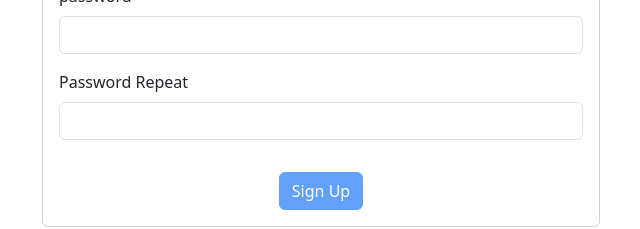
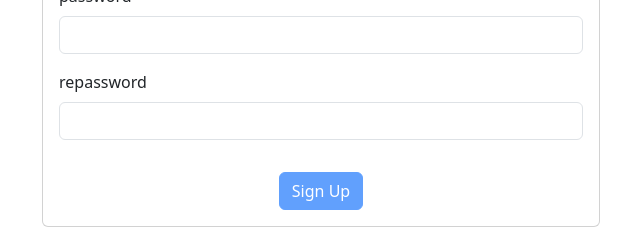
Before and after one commit to muratgulcan/JavaSpring, a React (Vite) app in the folder frontend/: page /signup in a window 1280 px wide. Shown: the part 278-507 px from the top of the page, without its empty margins (319-959 px from the left). Built offline with nearby package versions, Linux system fonts and the light colour scheme.

Commit message:
password validation on frontend

```diff
--- a/frontend/pages/SignUp/index.jsx
+++ b/frontend/pages/SignUp/index.jsx
@@ -1,4 +1,4 @@
-import { useEffect, useState } from "react";
+import { useEffect, useMemo, useState } from "react";
 import axios from "axios";
 import { signUp } from "./api";
 import { Input } from "./components/Input";
@@ -70,6 +70,13 @@ export function SignUp() {
     // .finally(() => setApiProgress(false));
   };
 
+  const passwordRepeatError = useMemo(() => {
+    if (password && password !== rePassword) {
+      return "Password mismatch";
+    }
+    return "";
+  }, [password, rePassword]);
+
   return (
     <div className="container">
       <div className="col-lg-6 offset-lg-3 col-sm-8 offset-sm-2">
@@ -112,17 +119,13 @@ export function SignUp() {
               type="password"
             />
 
-            <div className="mb-3">
-              <label htmlFor="repassword" className="form-label">
-                Password Repeat
-              </label>
-              <input
-                type="password"
-                id="repassword"
-                className="form-control"
-                onChange={(event) => setRePassword(event.target.value)}
-              />
-            </div>
+            <Input
+              id="repassword"
+              label="repassword"
+              error={passwordRepeatError}
+              onChange={(event) => setRePassword(event.target.value)}
+              type="password"
+            />
           </div>
           <div className="text-center">
             <button
```
